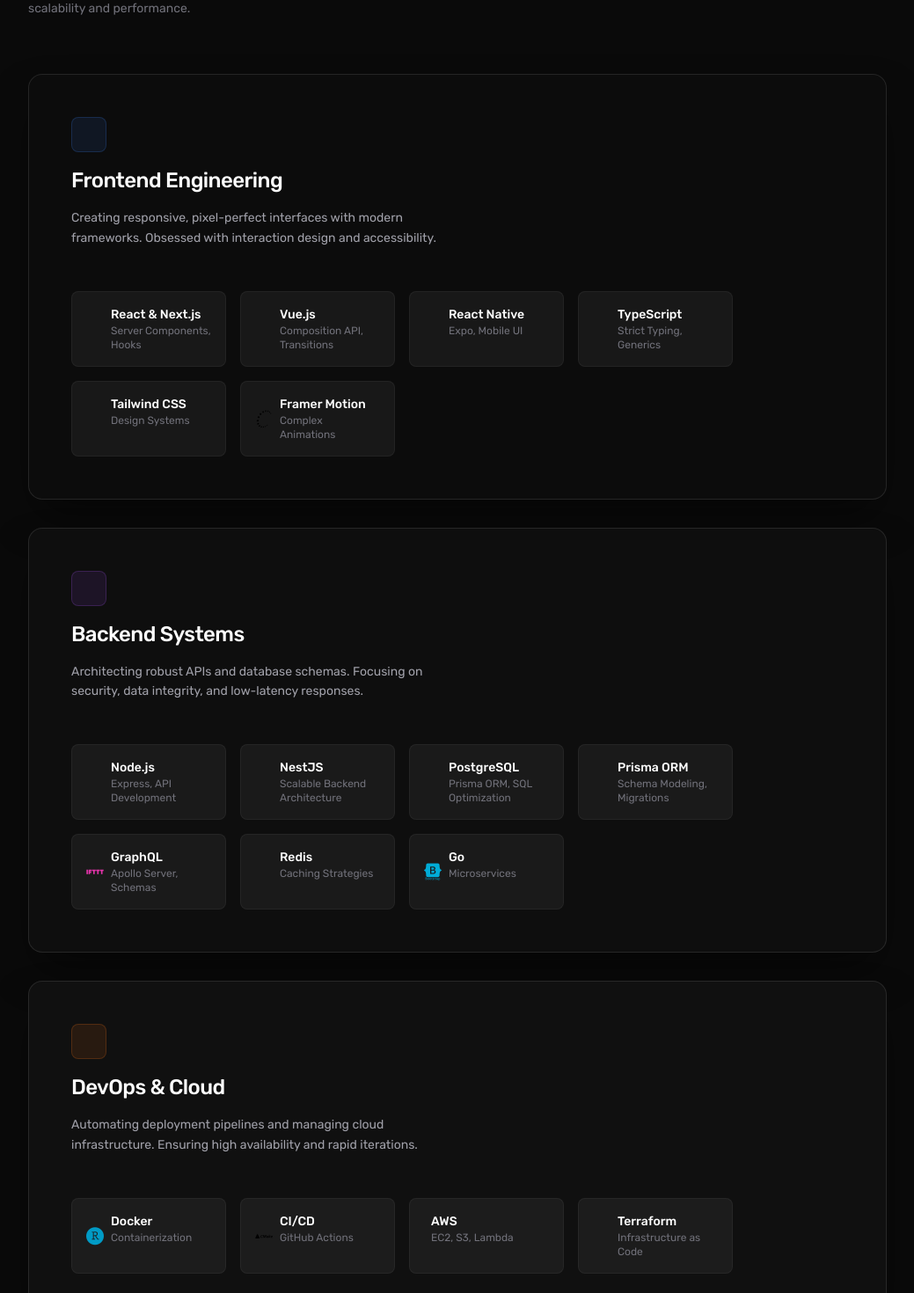
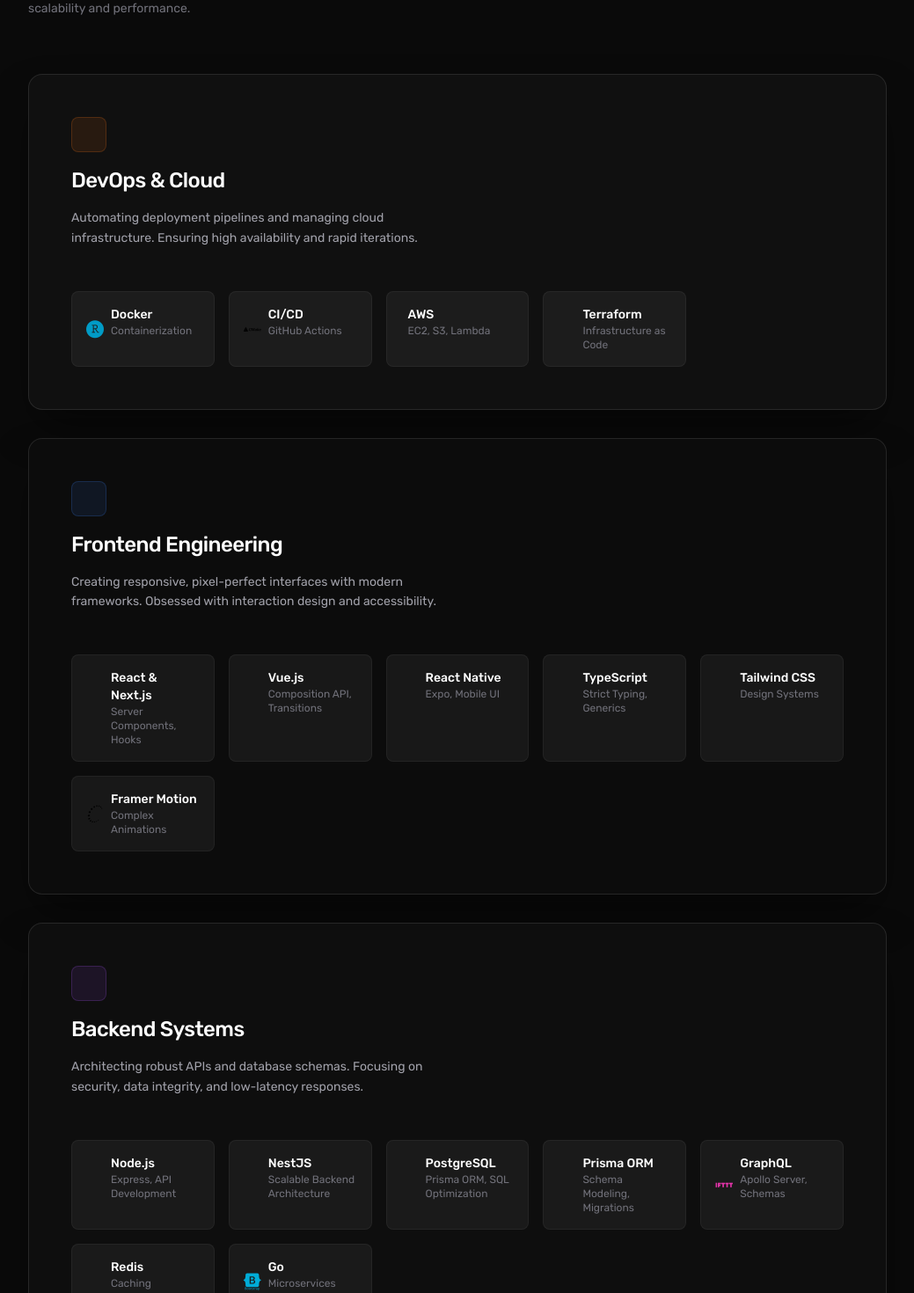
Before and after one commit to My-Portfolio-Project/portfolio, a React (Vite) app: page / in a window 1280 px wide. Shown: the part 720-2190 px from the top of the page at 88% size, without its empty margins (120-1159 px from the left). Built offline with nearby package versions, Linux system fonts and the light colour scheme; some icons are missing; a web font is replaced by a local one.

Commit message:
fix:update card

```diff
--- a/src/component/Projects.jsx
+++ b/src/component/Projects.jsx
@@ -29,7 +29,7 @@
             key={project.id}
             className={`sticky ${project.top}  bg-gradient-to-b from-[#121212] to-[#0a0a0a] border border-white/10 rounded-3xl overflow-hidden shadow-2xl`}
           >
-            <div className="grid md:grid-cols-2 gap-0">
+            <div className="flex flex-col-reverse md:grid md:grid-cols-2 gap-0">
               {/* Left Side */}
               <div className="p-8 md:p-12 flex flex-col justify-between h-full min-h-[300px]">
                 <div className="space-y-6">
--- a/src/component/Skills.jsx
+++ b/src/component/Skills.jsx
@@ -46,10 +46,10 @@
               </div>
 
               {/* Right Side */}
-              <div className=" w-full flex flex-wrap gap-2  md:gap-4">
+              <div className=" grid grid-cols-2 md:grid-cols-3 lg:grid-cols-5 gap-4">
                 {section.skills.map((skill, index) => (
-                  <div key={index} className="bg-white/5 p-4 rounded-lg  max-w-44 w-full
-                  border border-white/5 flex gap-2">
+                  <div key={index} className="bg-white/5 p-4 rounded-lg  md:max-w-44 w-full
+                  border border-white/5 flex flex-col md:flex-row gap-2">
 
                     <div className="flex items-center gap-2">
   <i className={`${skill.icon} text-xl`}></i>
@@ -74,4 +74,4 @@
   );
 };
 
-export default Skills;
+export default Skills
--- a/src/constants/data/skillsData.jsx
+++ b/src/constants/data/skillsData.jsx
@@ -132,6 +132,28 @@
 
 
 export const skillsData = [
+
+
+    {
+    id: "devops",
+    title: "DevOps & Cloud",
+    icon: {
+      name: "container",
+      color: "text-orange-400",
+      bg: "bg-orange-500/10",
+      border: "border-orange-500/20",
+    },
+    description:
+      "Automating deployment pipelines and managing cloud infrastructure. Ensuring high availability and rapid iterations.",
+    top: "top-32",
+    bg: "bg-[#101010]",
+    skills: [
+      { name: "Docker", detail: "Containerization", icon: "devicon-docker-plain colored" },
+      { name: "CI/CD", detail: "GitHub Actions", icon: "devicon-github-original" },
+      { name: "AWS", detail: "EC2, S3, Lambda", icon: "devicon-amazonwebservices-original colored" },
+      { name: "Terraform", detail: "Infrastructure as Code", icon: "devicon-terraform-plain colored" },
+    ],
+  },
   {
     id: "frontend",
     title: "Frontend Engineering",
@@ -179,24 +201,5 @@
     ],
   },
 
-  {
-    id: "devops",
-    title: "DevOps & Cloud",
-    icon: {
-      name: "container",
-      color: "text-orange-400",
-      bg: "bg-orange-500/10",
-      border: "border-orange-500/20",
-    },
-    description:
-      "Automating deployment pipelines and managing cloud infrastructure. Ensuring high availability and rapid iterations.",
-    top: "top-32",
-    bg: "bg-[#101010]",
-    skills: [
-      { name: "Docker", detail: "Containerization", icon: "devicon-docker-plain colored" },
-      { name: "CI/CD", detail: "GitHub Actions", icon: "devicon-github-original" },
-      { name: "AWS", detail: "EC2, S3, Lambda", icon: "devicon-amazonwebservices-original colored" },
-      { name: "Terraform", detail: "Infrastructure as Code", icon: "devicon-terraform-plain colored" },
-    ],
-  },
+
 ];
```
